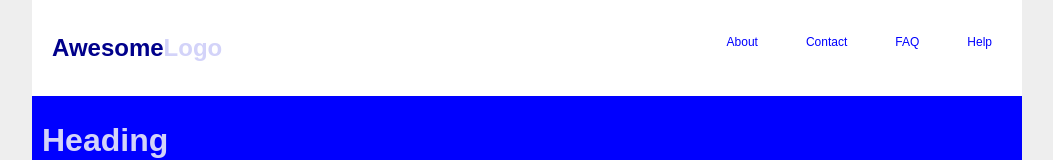
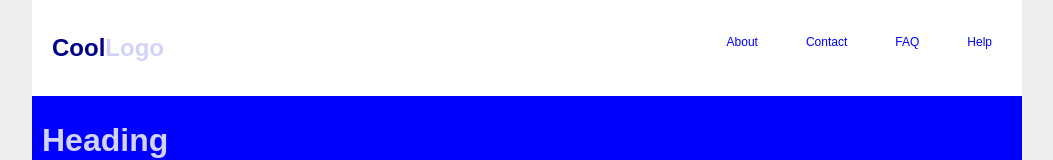
Before and after one commit to nikitsrj/jenkinstest, a plain HTML site: page index.html in a window 1280 px wide. Shown: the top 160 px of the page, without its empty margins (113-1166 px from the left). Drawn offline with Linux system fonts and the light colour scheme.

Commit message:
change in index file

```diff
--- a/index.html
+++ b/index.html
@@ -75,7 +75,7 @@
 			<header id="header">
 				<div id="header-inner">
 					<div id="logo">
-						<h1><a href="#">Awesome<span>Logo</span></a></h1>
+						<h1><a href="#">Cool<span>Logo</span></a></h1>
 					</div>
 					<div id="top-nav">
 						<ul>
```
